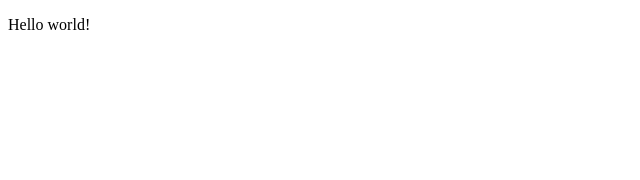
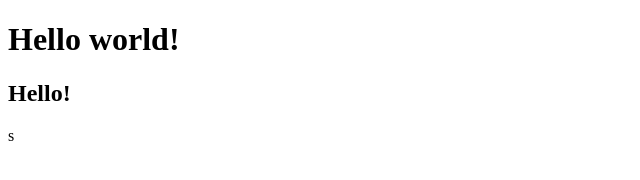
Before and after one commit to Zeldron13/vs, a plain HTML site: page index.html in a window 1280 px wide. Shown: the whole page, without its empty margins (0-640 px from the left). Drawn offline with Linux system fonts and the light colour scheme.

Commit message:
index mod

```diff
--- a/index.html
+++ b/index.html
@@ -8,8 +8,9 @@
 </head>
 <body>
 
-    <p>Hello world!</p>
+    <H1>Hello world!</H1>
+    <h2>Hello!</h2>
 
     <script src="js/scripts.js"></script>
 </body>
-</html>
+</html>s
```
